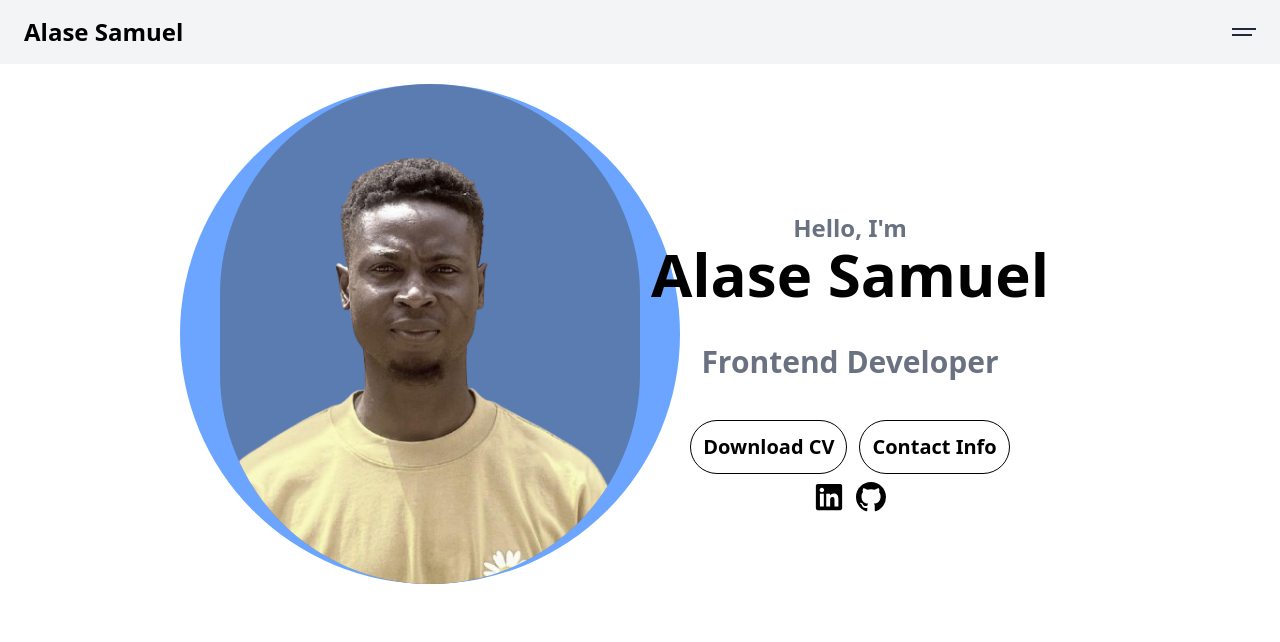
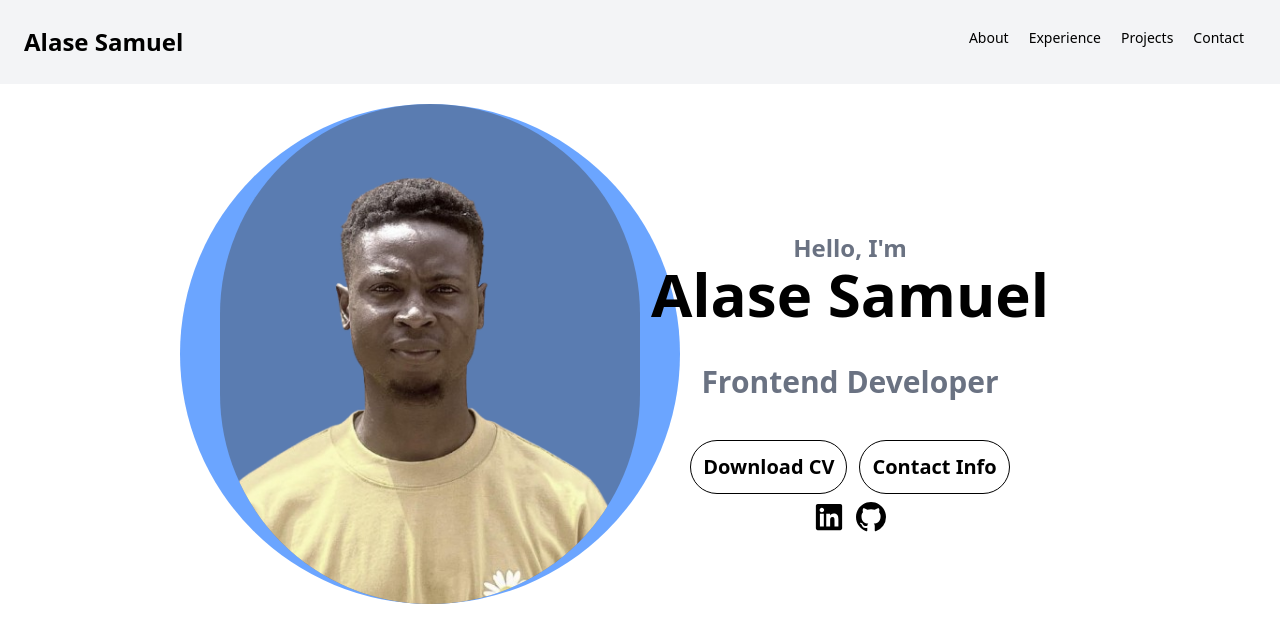
Before and after one commit to hademidey/PortFolio, a React (Vite) app: page /experience in a window 1280 px wide. Shown: the top 642 px of the page. Built offline with nearby package versions, Linux system fonts and the light colour scheme.

Commit message:
modified nav

```diff
--- /dev/null
+++ b/src/Components/About.jsx
@@ -0,0 +1,12 @@
+function About() {
+  return (
+    <div id="about">
+      <h2>About Me</h2>
+      <p>
+        I'm Alase Samuel, a passionate Frontend Developer with a love for clean UI
+        and seamless user experiences. I enjoy turning complex problems into simple, beautiful
+        interfaces using modern tools like React, Tailwind, and TypeScript.
+      </p>
+    </div>
+  );
+}
--- /dev/null
+++ b/src/Components/Contacts.jsx
@@ -0,0 +1,10 @@
+function Contact() {
+  return (
+    <section id="contact">
+      <h2>Contact Me</h2>
+      <p>Email: <a href="alaseademide02@gmail.com">alaseademide02@gmail.com</a></p>
+      <p>LinkedIn: <a href="https://www.linkedin.com/in/samuel-alase-271420189/" target="_blank">linkedin.com/in/alase-samuel</a></p>
+      <p>GitHub: <a href="https://github.com/hademidey?" target="_blank">github.com/alase-samuel</a></p>
+    </section>
+  );
+}
--- /dev/null
+++ b/src/Components/Experience.jsx
@@ -0,0 +1,25 @@
+function Experience() {
+  return (
+    <div id="experience">
+      <h2>Experience</h2>
+      <ul>
+        <li>
+          <h3>Frontend Developer</h3>
+          <p>
+            Learning HTML, CSS, JavaScript, and React Building responsive
+            layouts with Tailwind CSS Practicing component-based design in React
+            Understanding version control with Git/GitHub
+          </p>
+        </li>
+        <li>
+          <h3>Data Analysis</h3>
+          <p>
+            Working with Excel and Power BI for data visualization Analyzing
+            datasets (e.g., sales,
+            sleep patterns)
+          </p>
+        </li>
+      </ul>
+    </div>
+  );
+}
--- a/src/Components/Navbar.jsx
+++ b/src/Components/Navbar.jsx
@@ -12,11 +12,9 @@ export default function Navbar() {
   return (
     <nav className=" bg-gray-100 p-4">
       <div className="flex justify-between items-center gap-20 px-2">
-        <div className="flex justify-center items-center  font-bold text-2xl">
-          Alase Samuel
-        </div>
+        <div className="font-bold text-2xl">Alase Samuel</div>
         <button
-          className="space-y-1"
+          className="space-y-1 md:hidden"
           onClick={() => setMenuOpen(!menuOpen)}
           aria-label="Toggle Menu"
         >
@@ -24,17 +22,30 @@ export default function Navbar() {
           <div className="w-5 h-0.5 bg-gray-800"></div>
           {/* <div className="w-4 h-0.5 bg-gray-800"></div> */}
         </button>
-      </div>
-      {menuOpen && (
-        <div className="absolute top-16 right-0 border bg-gray-400/45 shadow-md rounded-md p-3 z-15 w-full text-left">
-          <ul className="space-y-2 text-sm flex flex-col justify-between gap-1">
-            <li className="hover:text-blue-500 cursor-pointer">About</li>
-            <li className="hover:text-blue-500 cursor-pointer">Experience</li>
-            <li className="hover:text-blue-500 cursor-pointer">Projects</li>
-            <li className="hover:text-blue-500 cursor-pointer">Contact</li>
+        <div
+          className={`absolute right-0 border bg-gray-400/45 shadow-md rounded-md p-3 -z-15 w-full text-left ${
+            menuOpen ? "top-16" : "-top-100"
+          } transition-all duration-700 md:relative md:z-15 md:top-0 md:bg-inherit md:border-none md:shadow-none md:w-auto`}
+        >
+          <ul className="space-y-2 text-sm flex flex-col gap-1 md:gap-5 md:flex-row">
+            <li className="hover:text-blue-500 cursor-pointer">
+              <a href="#about">About</a>
+            </li>
+            <li
+              className="hover:text-blue-500 cursor-pointer"
+              href="#experience"
+            >
+              Experience
+            </li>
+            <li className="hover:text-blue-500 cursor-pointer" href="projects">
+              Projects
+            </li>
+            <li className="hover:text-blue-500 cursor-pointer" href="contact">
+              Contact
+            </li>
           </ul>
         </div>
-      )}
+      </div>
     </nav>
   );
 }
--- /dev/null
+++ b/src/Components/Projects.jsx
@@ -0,0 +1,19 @@
+function Projects() {
+  return (
+    <div id="projects">
+      <h2>Projects</h2>
+      <div className="project-grid">
+        <div className="project-card">
+          <h3>Portfolio Website</h3>
+          <p>A personal website built with React and deployed on Netlify.</p>
+          <a href="https://ademii.netlify.app/" >View Code</a>
+        </div>
+        <div className="project-card">
+          <h3>Age Calculator App</h3>
+          <p>Manage tasks with real-time updates.</p>
+          <a href="https://agey.netlify.app/">View Code</a>
+        </div>
+      </div>
+    </div>
+  );
+}
```
